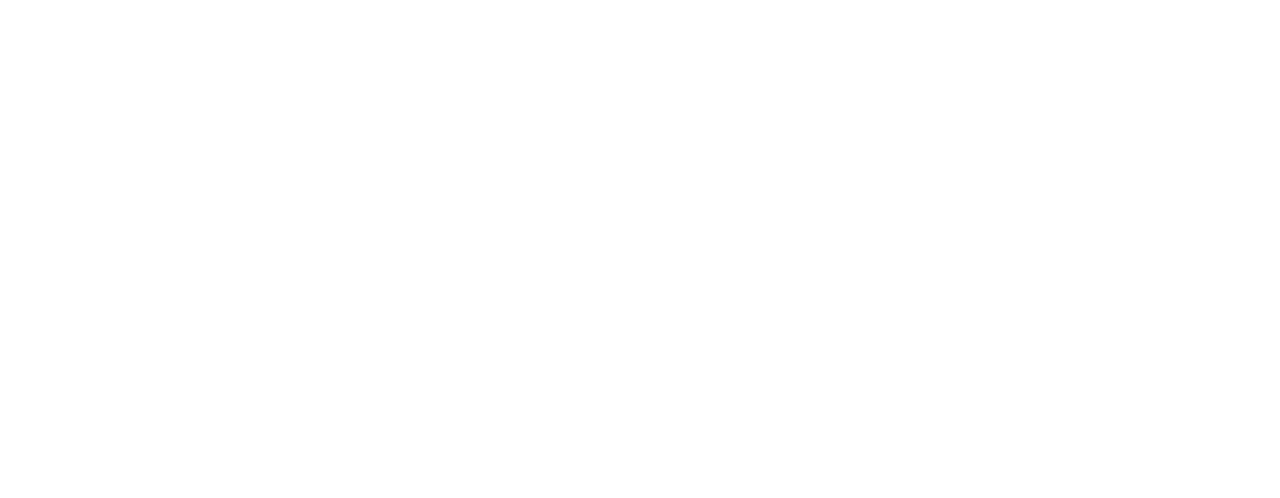
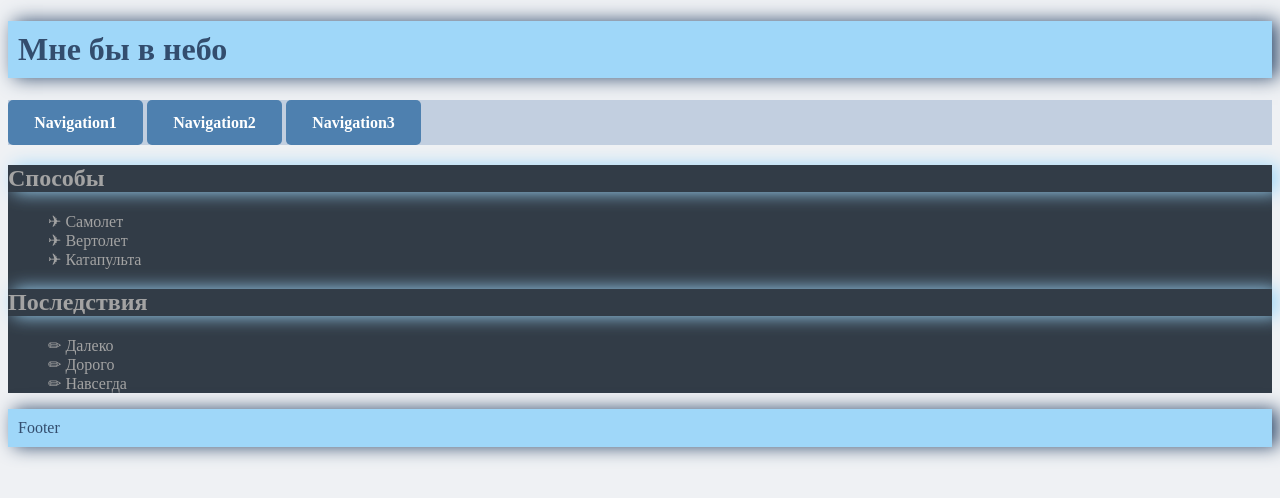
Before and after one commit to js-tasks-ru/htmlcss-20210409_mariasmol, a website: page 02-dz0/01-semantic-mockup/solution.html in a window 1280 px wide. Drawn offline with Linux system fonts and the light colour scheme.

Commit message:
add solution for preamble part

```diff
--- a/02-dz0/01-semantic-mockup/solution.html
+++ b/02-dz0/01-semantic-mockup/solution.html
@@ -1,4 +1,95 @@
 <!DOCTYPE html>
 <html lang="ru">
-    <!-- Ваше решение -->
+   <head>
+    <!--<link rel="css" href="style.css"> -->
+    <style>
+        :root {
+                --blue: #109cf1;
+                --dark-blue: #334d6e;
+                --light-blue: #cfebfc;
+                --middle-blue: #9fd7f9;
+                --black: #192a3e;
+                --table-black: #323c47;
+                --table-grey: #707683;
+                --grey: #90a0b7;
+                --grey-light: #c2cfe0;
+                --grey-extra-light: #eff1f4;
+                --white: #ffffff;
+            }
+        body{
+            background-color: var(--grey-extra-light);
+        }
+        h1, footer {
+            padding: 10px;
+            color:var(--dark-blue);
+            background-color: var(--middle-blue);
+            box-shadow: 6px 0 18px var(--dark-blue);
+
+        }
+        nav{
+            background-color: var(--grey-light);
+        }
+         nav a{
+             display: inline-block;
+            color:var(--dark-blue);
+            background-color: var(--grey-light);
+         }
+
+         main{
+             background-color: var(--table-black)  ;
+             color:#a3a3a3;
+         }
+
+         main h2{
+            box-shadow: 6px 0 18px var(--middle-blue);
+         }
+         li{
+            list-style-type:none;
+         }
+
+         .button {
+            width: 115px;
+            height: 25px;
+            background: #4e80af;
+            padding: 10px;
+            text-align: center;
+            text-decoration: none;
+            border-radius: 5px;
+            color: white;
+            font-weight: bold;
+            line-height: 25px;
+        }
+
+    </style>
+   </head>
+
+   <body>
+       <header>
+            <h1>Мне бы в небо</h1>
+            <nav>
+                <a href="" class="button">Navigation1</a>
+                <a href="" class="button">Navigation2</a>
+                <a href="" class="button">Navigation3</a>
+            </nav>
+       </header>
+       <main>
+           <article>
+                <h2>Способы</h2>
+                <ul>
+                    <li>&#9992 Самолет </li>
+                    <li>&#9992 Вертолет</li>
+                    <li>&#9992 Катапульта</li>
+                </ul>
+           </article>
+           <article>
+                <h2>Последствия</h2>
+                <ol>
+                    <li>&#9999 Далеко</li>
+                    <li>&#9999 Дорого</li>
+                    <li>&#9999 Навсегда</li>
+                </ol>
+            </article>
+       </main>
+       <footer>Footer</footer>
+   </body>
 </html>
```
Also changed, not shown: 01-intro/01-hello-world/solution.html (+10 -1 lines).
